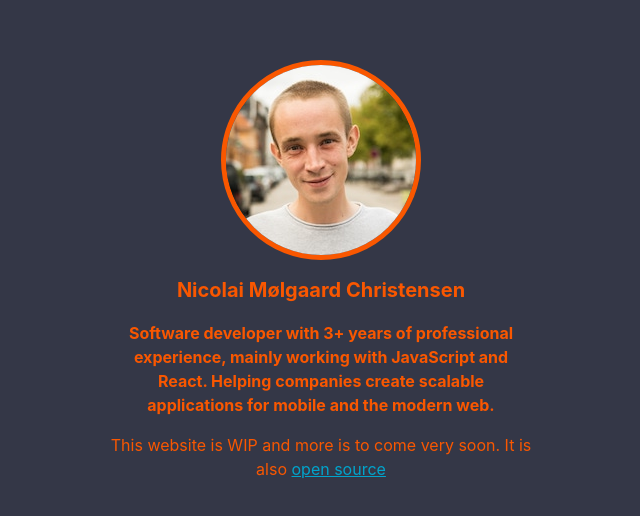
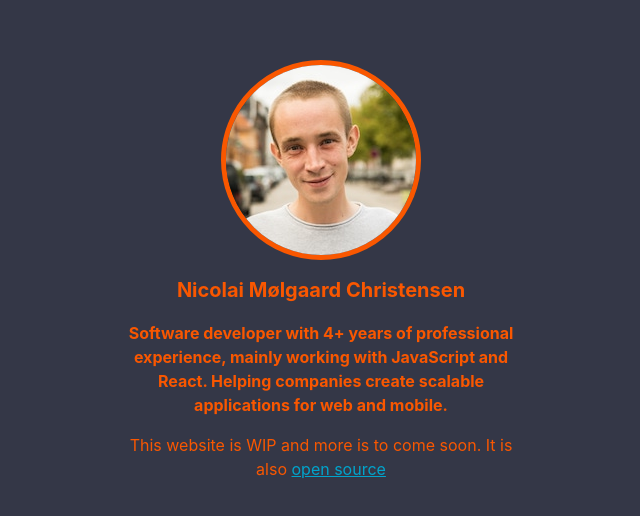
Before and after one commit to nmchr7/nicolaic-website, a Next.js app: page / in a window 1280 px wide. Shown: the part 122-638 px from the top of the page, without its empty margins (319-959 px from the left). Built offline with nearby package versions, Linux system fonts and the light colour scheme; no server answers.

Commit message:
Update text + dependencies

```diff
--- a/src/pages/index.jsx
+++ b/src/pages/index.jsx
@@ -1,24 +1,7 @@
 import theme from '../styles/theme';
 import ProfileImage from '../components/ProfileImage';
 
-export default () => (
-  <div className="container">
-    <ProfileImage />
-    <h1 className="name">Nicolai Mølgaard Christensen</h1>
-    <h2 className="heading">
-      Software developer with 3+ years of professional experience, mainly
-      working with JavaScript and React. Helping companies create scalable
-      applications for mobile and the modern web.
-    </h2>
-    <p className="disclaimer">
-      This website is WIP and more is to come very soon. It is also&nbsp;
-      <a
-        className="repo-link"
-        href="https://github.com/nmchr7/nicolaic-website"
-      >
-        open source
-      </a>
-    </p>
+const Style = () => (
   <style jsx>{`
     .container {
       display: flex;
@@ -44,5 +27,28 @@ export default () => (
       color: ${theme.color.secondary};
     }
   `}</style>
+);
+
+export default () => (
+  <>
+    <div className="container">
+      <ProfileImage />
+      <h1 className="name">Nicolai Mølgaard Christensen</h1>
+      <h2 className="heading">
+        Software developer with 4+ years of professional experience, mainly
+        working with JavaScript and React. Helping companies create scalable
+        applications for web and mobile.
+      </h2>
+      <p className="disclaimer">
+        This website is WIP and more is to come soon. It is also&nbsp;
+        <a
+          className="repo-link"
+          href="https://github.com/nmchr7/nicolaic-website"
+        >
+          open source
+        </a>
+      </p>
     </div>
+    <Style />
+  </>
 );
```
Also changed, not shown: package.json (+17 -17 lines), 1 other file (tests, documents, lock files or other folders). Lines whose indentation alone changed are shown as unchanged.
